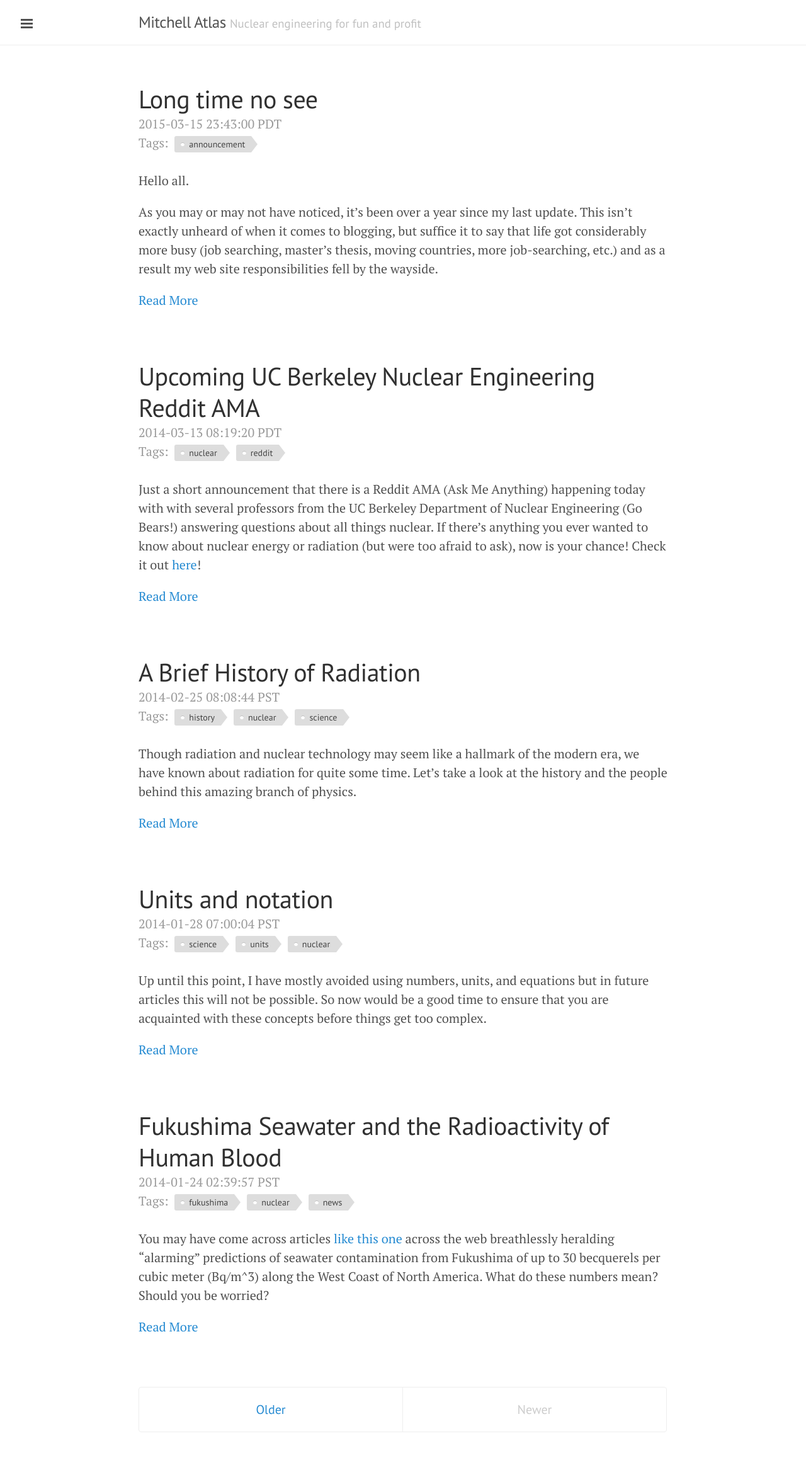
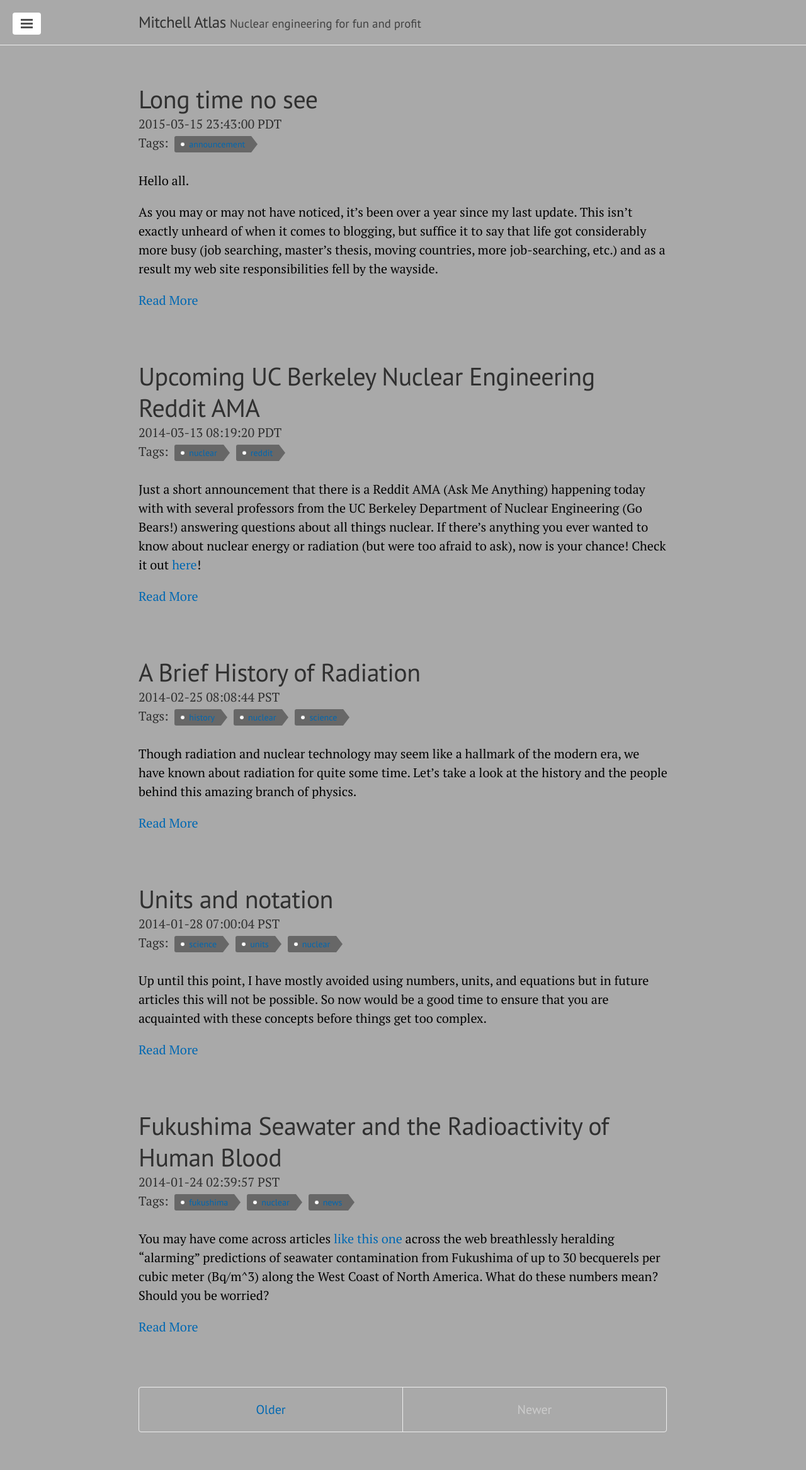
Before and after one commit to xatlasm/xatlasm.github.io, a Jekyll site: the page built from index.html, in a window 1280 px wide. Shown: the whole page at 63% size. Built offline with Jekyll 4.4.1, drawn with Linux system fonts in a browser that asks for light colours; the list of posts is cut into pages by our own code.

Commit message:
New CSS style.

```diff
--- a/assets/css/lanyon.css
+++ b/assets/css/lanyon.css
@@ -105,12 +105,12 @@ h1, h2, h3, h4, h5, h6 {
   color: #505050;
 }
 .masthead-title a {
-  color: #505050;
+  color: #303030;
 }
 .masthead-title small {
   font-size: 75%;
   font-weight: 400;
-  color: #c0c0c0;
+  color: #404040;
   letter-spacing: 0;
 }
 
@@ -351,7 +351,7 @@ a.sidebar-nav-item:focus {
   display: block;
   margin-top: -.5rem;
   margin-bottom: 1rem;
-  color: #9a9a9a;
+  color: #303030;
 }
 
 /* Tags */
@@ -368,9 +368,9 @@ a.sidebar-nav-item:focus {
 
 .tag {
 	font: 14px/1.5 'PT Sans', serif;
-  background: #ddd;
+  background: #676767;
   border-radius: 3px 0 0 3px;
-  color: #444;
+  color: #lightgray;
   display: inline-block;
   height: 26px;
   line-height: 26px;
@@ -394,9 +394,9 @@ a.sidebar-nav-item:focus {
 }
 
 .tag::after {
-  background: #fff;
+  background: #A9A9A9;
   border-bottom: 13px solid transparent;
-  border-left: 10px solid #ddd;
+  border-left: 10px solid #676767;
   border-top: 13px solid transparent;
   content: '';
   position: absolute;
@@ -405,13 +405,13 @@ a.sidebar-nav-item:focus {
 }
 
 .tag:hover {
-  background-color: #6a9fb5;
+  background-color: #438AA8;
 	text-decoration: none !important;
   color: white !important;
 }
 
 .tag:hover::after {
-   border-left-color: #6a9fb5;
+   border-left-color: #438AA8;
 
 
 /* Related posts */
--- a/assets/css/poole.css
+++ b/assets/css/poole.css
@@ -59,15 +59,15 @@ html {
 }
 
 body {
-  color: #515151;
-  background-color: #fff;
+  color: #030303;
+  background-color: darkgray;
   -webkit-text-size-adjust: 100%;
       -ms-text-size-adjust: 100%;
 }
 
 /* No `:visited` state is required by default (browsers will use `a`) */
 a {
-  color: #268bd2;
+  color: #0068B2;
   text-decoration: none;
 }
 a strong {
```
